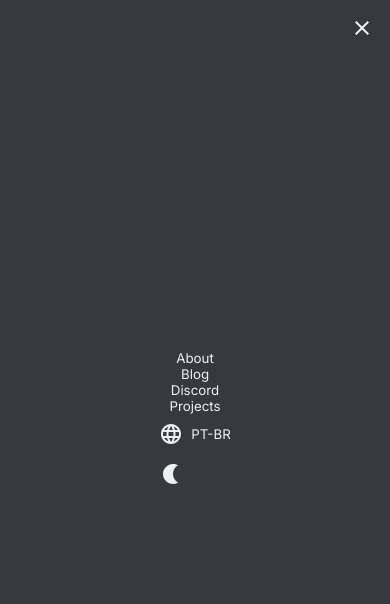
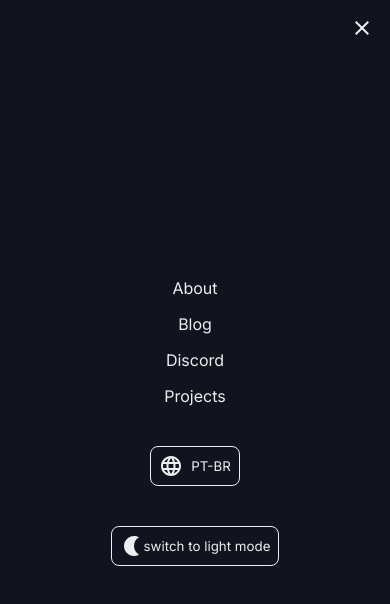
Before and after one commit to yurimutti/yurimutti.com, a Next.js app: page / in a window 390 px wide. Both pictures are taken after a click on the button 368 px from the left and 28 px from the top of the page. Shown: the top 604 px of the page. Built offline with nearby package versions, Linux system fonts and the light colour scheme.

Commit message:
feat: mobile nav bar

```diff
--- a/src/components/layouts/navbar/NavMobile.tsx
+++ /dev/null
@@ -1,34 +0,0 @@
-import { useState } from 'react';
-import { MdMenu, MdClose } from 'react-icons/md';
-
-import { ToggleLang } from '@/components/toggle-lang';
-import { ToggleTheme } from '@/components/toggle-theme';
-
-import * as S from './styles';
-
-export function NavMobile({ pages }: { pages: string[] }) {
-  const [isOpen, setIsOpen] = useState(false);
-  return (
-    <S.NavMobile>
-      {isOpen && (
-        <S.NavMobileOverlay>
-          <MdClose
-            onClick={() => setIsOpen(false)}
-            className="closeMobileMenu"
-          />
-          <nav>
-            <ul>
-              {pages.map((page) => (
-                <li key={page}>{page}</li>
-              ))}
-            </ul>
-            <ToggleLang />
-            <ToggleTheme />
-          </nav>
-        </S.NavMobileOverlay>
-      )}
-
-      <MdMenu onClick={() => setIsOpen(!isOpen)} />
-    </S.NavMobile>
-  );
-}
--- a/src/components/layouts/navbar/index.tsx
+++ b/src/components/layouts/navbar/index.tsx
@@ -8,7 +8,7 @@ import { Logo } from '@/components/logo';
 import { ToggleLang } from '@/components/toggle-lang';
 import { ToggleTheme } from '@/components/toggle-theme';
 
-import { NavMobile } from './NavMobile';
+import { NavMobile } from './nav-mobile';
 import * as S from './styles';
 
 const pages = ['About', 'Blog', 'Discord', 'Projects'];
--- /dev/null
+++ b/src/components/layouts/navbar/nav-mobile/index.tsx
@@ -0,0 +1,42 @@
+import { useState } from 'react';
+import { MdMenu, MdClose } from 'react-icons/md';
+
+import { AnimatePresence } from 'framer-motion';
+
+import { ToggleLang } from '@/components/toggle-lang';
+import { ToggleTheme } from '@/components/toggle-theme';
+
+import * as S from './styles';
+
+export function NavMobile({ pages }: { pages: string[] }) {
+  const [isOpen, setIsOpen] = useState(false);
+  return (
+    <S.NavMobile>
+      <AnimatePresence>
+        {isOpen && (
+          <S.NavMobileOverlay
+            initial={{ opacity: 0 }}
+            animate={{ opacity: 1 }}
+            exit={{ opacity: 0 }}
+          >
+            <button className="closeNavMobile" onClick={() => setIsOpen(false)}>
+              <MdClose />
+            </button>
+            <nav>
+              <ul>
+                {pages.map((page) => (
+                  <li key={page}>{page}</li>
+                ))}
+              </ul>
+              <ToggleLang />
+              <ToggleTheme />
+            </nav>
+          </S.NavMobileOverlay>
+        )}
+      </AnimatePresence>
+      <button className="openNavMobile" onClick={() => setIsOpen(!isOpen)}>
+        <MdMenu />
+      </button>
+    </S.NavMobile>
+  );
+}
--- /dev/null
+++ b/src/components/layouts/navbar/nav-mobile/styles.ts
@@ -0,0 +1,59 @@
+import { motion } from 'framer-motion';
+
+import { styled } from '@/styles';
+
+export const NavMobile = styled('div', {
+  display: 'none',
+  border: 'none',
+  background: 'transparent',
+
+  svg: {
+    color: '$slate12',
+    width: '$4',
+    height: '$4',
+  },
+
+  '.openNavMobile': {
+    border: 'none',
+    backgroundColor: 'transparent',
+  },
+
+  '@sm': {
+    display: 'flex',
+    alignItems: 'center',
+  },
+});
+
+export const NavMobileOverlay = styled(motion.div, {
+  position: 'fixed',
+  inset: 0,
+  backgroundColor: '$indigo1',
+  height: '100vh',
+  display: 'flex',
+  justifyContent: 'center',
+  alignItems: 'center',
+  textAlign: 'center',
+
+  nav: {
+    color: '$slate12',
+    display: 'flex',
+    justifyContent: 'center',
+    alignItems: 'center',
+    flexDirection: 'column',
+    gap: '$6',
+
+    ul: {
+      display: 'flex',
+      flexDirection: 'column',
+      gap: '$3',
+    },
+  },
+
+  '.closeNavMobile': {
+    position: 'absolute',
+    top: '$3',
+    right: '$3',
+    border: 'none',
+    backgroundColor: 'transparent',
+  },
+});
--- a/src/components/layouts/navbar/styles.ts
+++ b/src/components/layouts/navbar/styles.ts
@@ -50,45 +50,6 @@ export const NavHovered = styled(motion.span, {
   zIndex: -1,
 });
 
-export const NavMobile = styled('button', {
-  display: 'none',
-  cursor: 'pointer',
-  border: 'none',
-  background: 'transparent',
-
-  svg: {
-    color: '$slate12',
-    width: '$4',
-    height: '$4',
-  },
-
-  '@sm': {
-    display: 'flex',
-    alignItems: 'center',
-  },
-});
-
-export const NavMobileOverlay = styled('div', {
-  position: 'fixed',
-  inset: 0,
-  backgroundColor: '$slate6',
-  height: '100vh',
-  display: 'flex',
-  justifyContent: 'center',
-  alignItems: 'center',
-  flexDirection: 'column',
-
-  nav: {
-    color: '$slate12',
-  },
-
-  '.closeMobileMenu': {
-    position: 'absolute',
-    top: '$3',
-    right: '$3',
-  },
-});
-
 export const ToggleArea = styled('div', {
   display: 'flex',
   alignItems: 'center',
--- a/src/components/logo/index.tsx
+++ b/src/components/logo/index.tsx
@@ -1,5 +1,5 @@
-import { Content } from './styles';
+import * as S from './styles';
 
 export function Logo() {
-  return <Content>Yuri Mutti</Content>;
+  return <S.Logo>Yuri Mutti</S.Logo>;
 }
--- a/src/components/logo/styles.ts
+++ b/src/components/logo/styles.ts
@@ -1,10 +1,9 @@
 import { styled } from '@/styles';
 
-export const Content = styled('span', {
+export const Logo = styled('span', {
   fontSize: 'x-large',
   fontFamily: '$heading',
   fontWeight: 'bold',
-  textTransform: 'uppercase',
   letterSpacing: '2px',
   padding: '$2',
   height: '40px',
--- a/src/components/toggle-lang/index.tsx
+++ b/src/components/toggle-lang/index.tsx
@@ -1,12 +1,12 @@
 import { MdLanguage } from 'react-icons/md';
 
-import { Lang } from './styles';
+import * as S from './styles';
 
 export function ToggleLang() {
   return (
-    <Lang>
+    <S.Lang>
       <MdLanguage />
       PT-BR
-    </Lang>
+    </S.Lang>
   );
 }
--- a/src/components/toggle-lang/styles.ts
+++ b/src/components/toggle-lang/styles.ts
@@ -5,7 +5,6 @@ export const Lang = styled('button', {
   alignItems: 'center',
   justifyContent: 'center',
   gap: '$2',
-  cursor: 'pointer',
   backgroundColor: 'transparent',
   border: 'none',
   color: '$slate12',
@@ -23,4 +22,8 @@ export const Lang = styled('button', {
   '&:hover': {
     backgroundColor: '$slate6',
   },
+
+  '@sm': {
+    border: '1px solid $slate12',
+  },
 });
--- a/src/components/toggle-theme/index.tsx
+++ b/src/components/toggle-theme/index.tsx
@@ -1,11 +1,12 @@
 import { MdNightlight } from 'react-icons/md';
 
-import { Theme } from './styles';
+import * as S from './styles';
 
 export function ToggleTheme() {
   return (
-    <Theme>
+    <S.Theme>
       <MdNightlight />
-    </Theme>
+      <S.ThemeInfo>switch to light mode</S.ThemeInfo>
+    </S.Theme>
   );
 }
--- a/src/components/toggle-theme/styles.ts
+++ b/src/components/toggle-theme/styles.ts
@@ -4,7 +4,6 @@ export const Theme = styled('button', {
   display: 'flex',
   alignItems: 'center',
   justifyContent: 'center',
-  cursor: 'pointer',
   backgroundColor: 'transparent',
   border: 'none',
   color: '$slate12',
@@ -22,4 +21,16 @@ export const Theme = styled('button', {
   '&:hover': {
     backgroundColor: '$slate6',
   },
+
+  '@sm': {
+    border: '1px solid $slate12',
+  },
 });
+
+export const ThemeInfo = styled('span', {
+  display: 'none',
+
+  '@sm': {
+    display: 'inline-block',
+  },
+});
--- a/src/styles/global.ts
+++ b/src/styles/global.ts
@@ -10,6 +10,7 @@ export const globalStyles = globalCss({
 
   'body, html': {
     background: '$indigo1',
+
     a: {
       color: '$slate12',
       textDecoration: 'none',
@@ -22,5 +23,9 @@ export const globalStyles = globalCss({
     ul: {
       listStyle: 'none',
     },
+
+    button: {
+      cursor: 'pointer',
+    },
   },
 });
```
